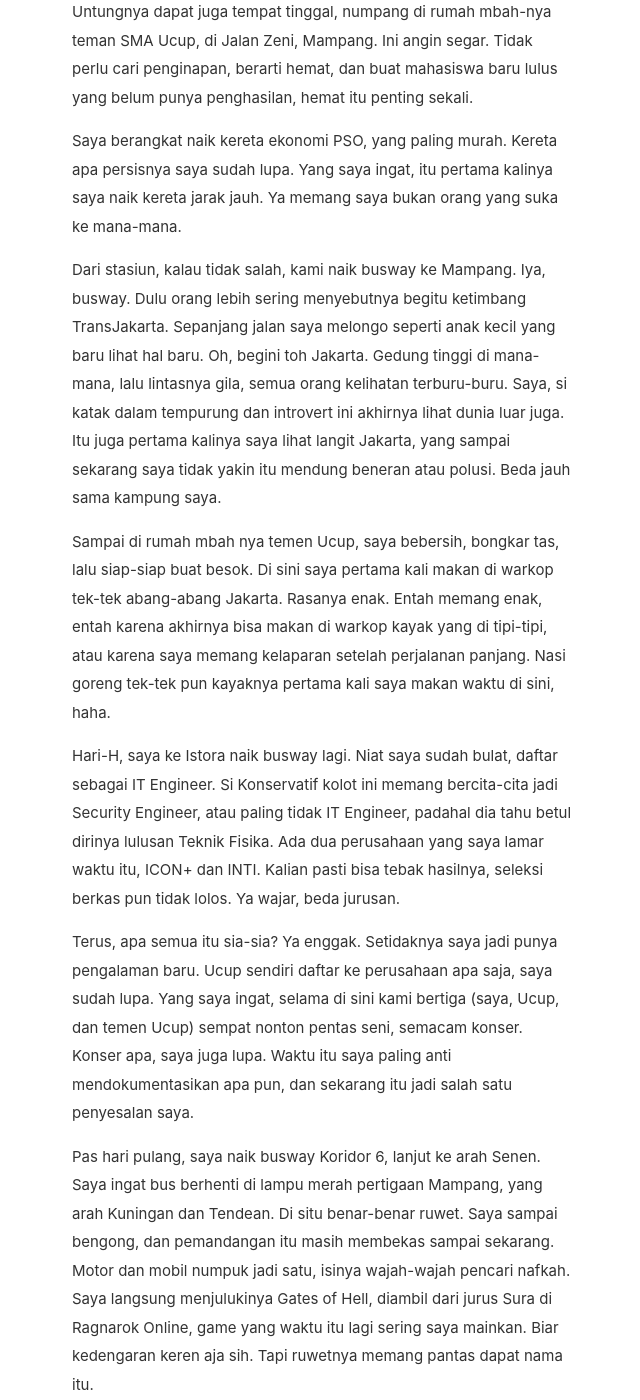
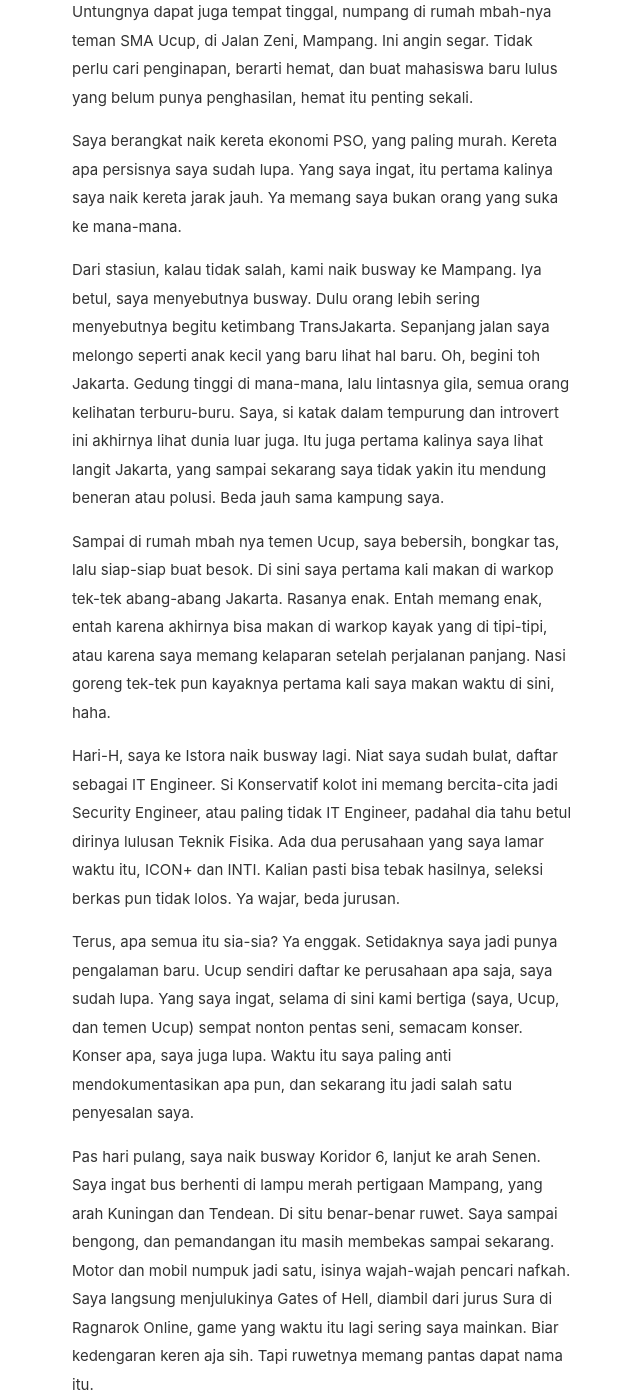
Before and after one commit to harjunacandra/harjuna.github.io, a Jekyll site: the page built from _posts/2026-11-04-Gate-of-Hell-Mampang.md, in a window 1280 px wide and 1400 px high, scrolled down 1029 px. Shown: the whole window, without its empty margins (318-958 px from the left). Built offline with Jekyll 4.4.1, drawn with Linux system fonts in a browser that asks for light colours; some of the changed text lies outside the part shown.

Commit message:
Edit narasi di Gate of Hell Mampang
Perbaiki beberapa kalimat untuk kejelasan dan konsistensi dalam narasi.

```diff
--- a/_posts/2026-11-04-Gate-of-Hell-Mampang.md
+++ b/_posts/2026-11-04-Gate-of-Hell-Mampang.md
@@ -16,7 +16,7 @@
 
 Saya berangkat naik kereta ekonomi PSO, yang paling murah. Kereta apa persisnya saya sudah lupa. Yang saya ingat, itu pertama kalinya saya naik kereta jarak jauh. Ya memang saya bukan orang yang suka ke mana-mana.
 
-Dari stasiun, kalau tidak salah, kami naik busway ke Mampang. Iya, busway. Dulu orang lebih sering menyebutnya begitu ketimbang TransJakarta. Sepanjang jalan saya melongo seperti anak kecil yang baru lihat hal baru. Oh, begini toh Jakarta. Gedung tinggi di mana-mana, lalu lintasnya gila, semua orang kelihatan terburu-buru. Saya, si katak dalam tempurung dan introvert ini akhirnya lihat dunia luar juga. Itu juga pertama kalinya saya lihat langit Jakarta, yang sampai sekarang saya tidak yakin itu mendung beneran atau polusi. Beda jauh sama kampung saya.
+Dari stasiun, kalau tidak salah, kami naik busway ke Mampang. Iya betul, saya menyebutnya busway. Dulu orang lebih sering menyebutnya begitu ketimbang TransJakarta. Sepanjang jalan saya melongo seperti anak kecil yang baru lihat hal baru. Oh, begini toh Jakarta. Gedung tinggi di mana-mana, lalu lintasnya gila, semua orang kelihatan terburu-buru. Saya, si katak dalam tempurung dan introvert ini akhirnya lihat dunia luar juga. Itu juga pertama kalinya saya lihat langit Jakarta, yang sampai sekarang saya tidak yakin itu mendung beneran atau polusi. Beda jauh sama kampung saya.
 
 Sampai di rumah mbah nya temen Ucup, saya bebersih, bongkar tas, lalu siap-siap buat besok. Di sini saya pertama kali makan di warkop tek-tek abang-abang Jakarta. Rasanya enak. Entah memang enak, entah karena akhirnya bisa makan di warkop kayak yang di tipi-tipi, atau karena saya memang kelaparan setelah perjalanan panjang. Nasi goreng tek-tek pun kayaknya pertama kali saya makan waktu di sini, haha.
 
@@ -34,7 +34,7 @@
 
 Saya menulis draft kasar ini di pertigaan Tendean arah Mampang, di atas Vario butut saya, sambil kejebak macet.
 
-Iya, kalian tidak salah baca. Di Gates of Hell itu.
+Iya, kalian tidak salah baca. Di Gates of Hell itu. Bayangkan, saya bisa sampai mengeluarkan HP sebentar untuk menulis draft kasar yang tiba-tiba terlintas di pikiran di saved messages Telegram.
 
 Doa saya dulu ternyata tidak terkabul. Dari pertama kerja, saya malah sudah tinggal di Mampang. Pindah kerja, pindah rumah, jalan pulang saya tetap lewat Mampang, lewat jalan yang paling tidak ingin saya lewati.
 
```
